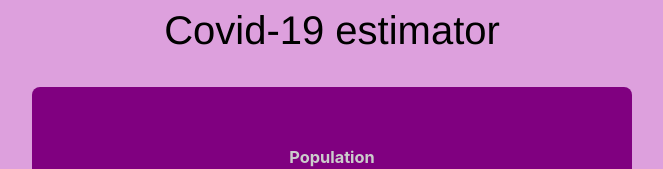
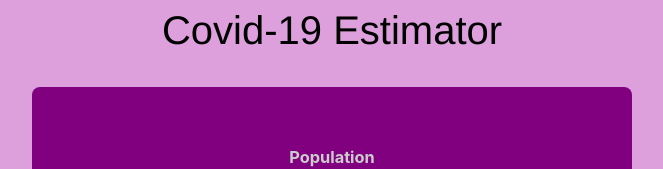
Before and after one commit to osamocity7/SDG-ASSESSMENT-ESTIMATOR, a website: page src/index.html in a window 1280 px wide. Shown: the top 169 px of the page, without its empty margins (308-971 px from the left). Drawn offline with Linux system fonts and the light colour scheme.

Commit message:
am moving forward22

```diff
--- a/src/index.html
+++ b/src/index.html
@@ -20,7 +20,7 @@
 
     <div class='panel'>
         <form class='form'>
-        <h1>Covid-19 estimator</h1>
+        <h1>Covid-19 Estimator</h1>
         <br><br>
 
 
```
